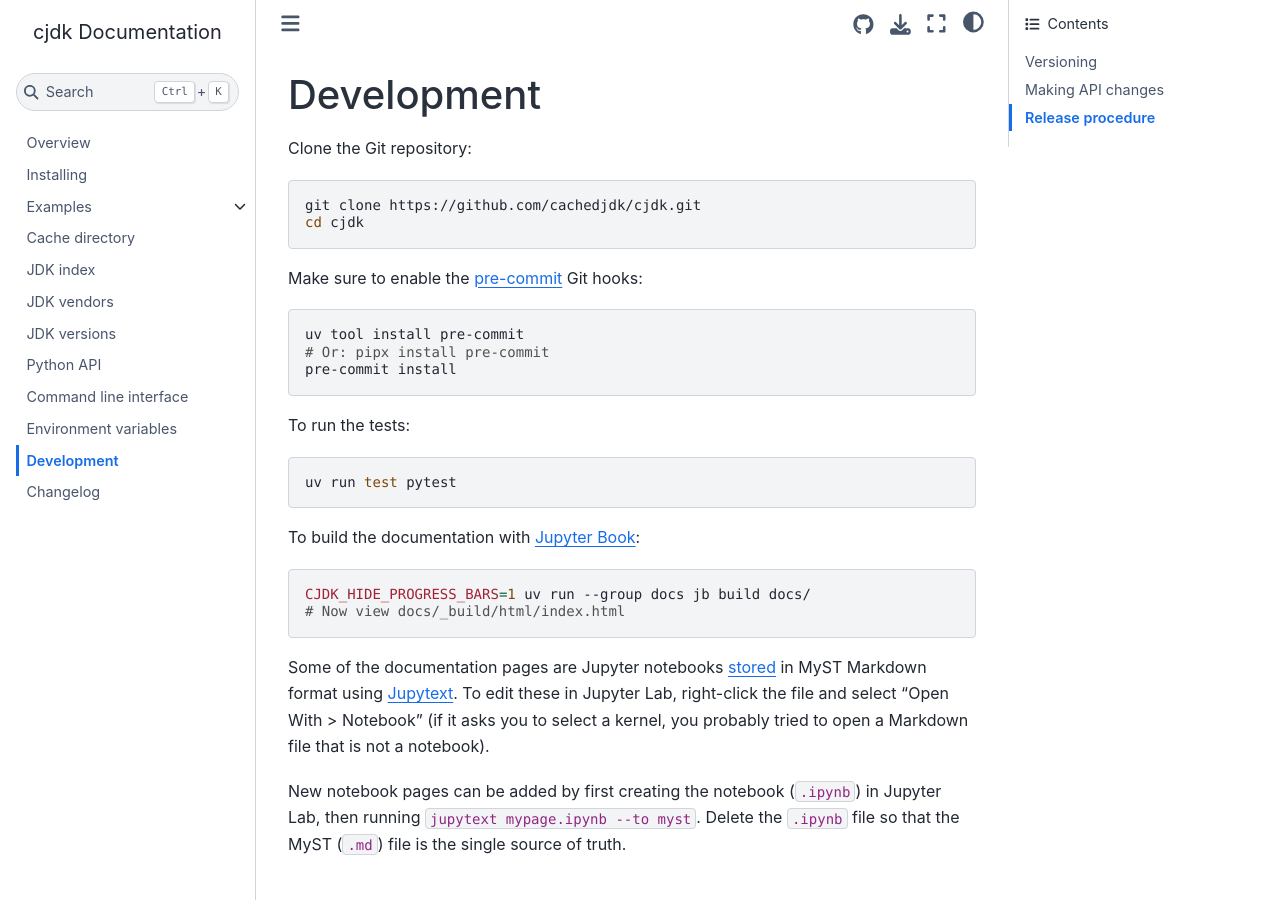
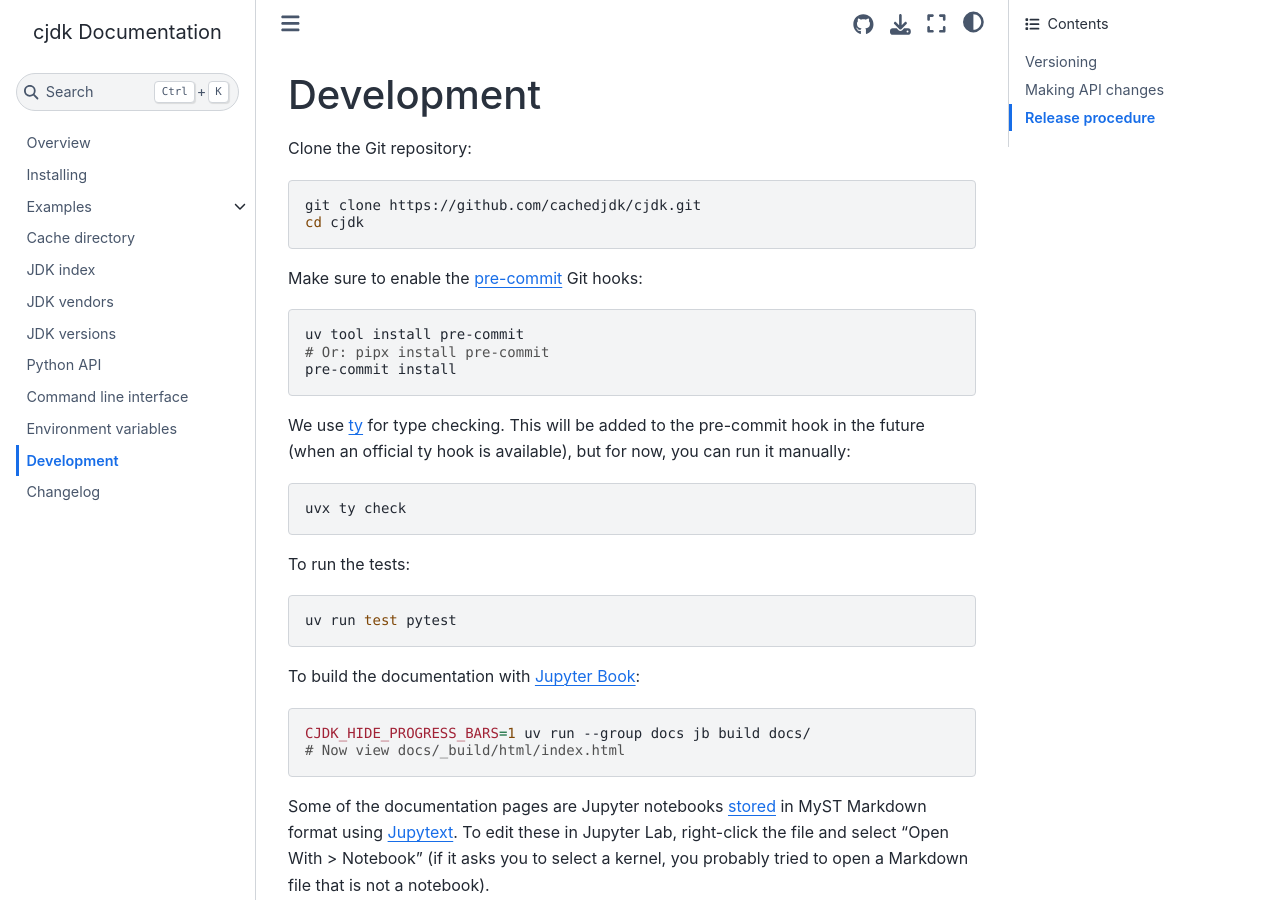
Before and after one commit to cachedjdk/cjdk, a Jupyter Book: the page built from docs/development.md, in a window 1280 px wide and 900 px high. Built offline with Jupyter Book 1.0.4 settings and Sphinx 7.4.7 and the Sphinx Book theme 1.1.4, drawn with Linux system fonts in a browser that asks for light colours.

Commit message:
Mention type checking in dev docs

````diff
--- a/docs/development.md
+++ b/docs/development.md
@@ -19,6 +19,14 @@ Make sure to enable the [pre-commit](https://pre-commit.com/) Git hooks:
 uv tool install pre-commit
 # Or: pipx install pre-commit
 pre-commit install
+```
+
+We use [ty](https://docs.astral.sh/ty/) for type checking. This will be added
+to the pre-commit hook in the future (when an official ty hook is available),
+but for now, you can run it manually:
+
+```sh
+uvx ty check
 ```
 
 To run the tests:
````
